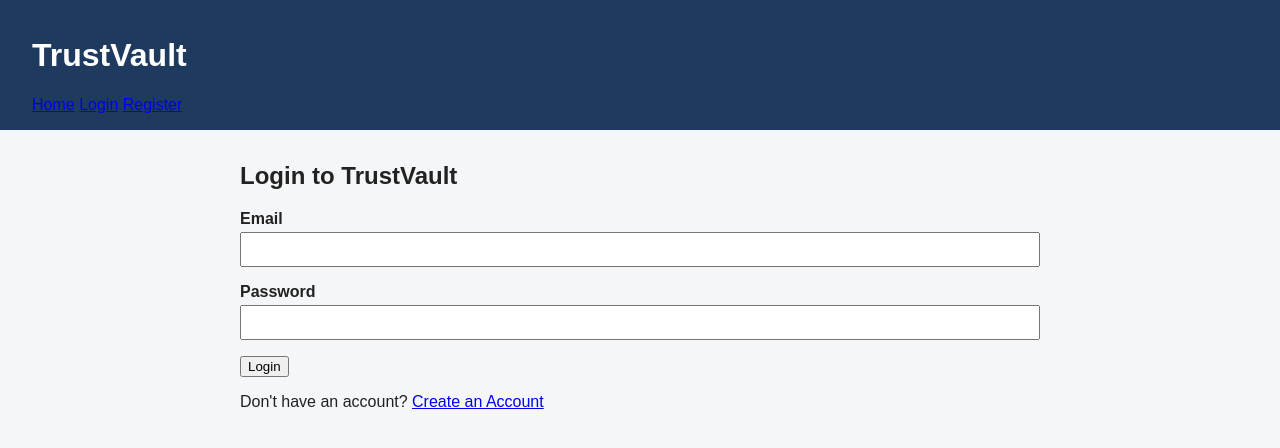
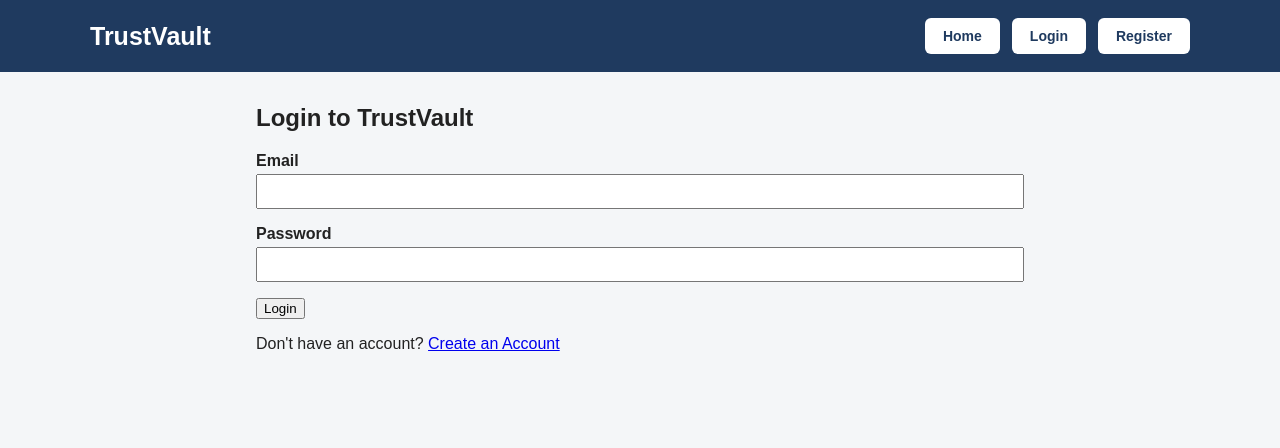
Before and after one commit to yadavallimaheswari3/TrustVault, a Flask app: page /login in a window 1280 px wide. Shown: the top 448 px of the page. Run offline with Flask 3, Linux system fonts and the light colour scheme.

Commit message:
Improve navigation and user role display

```diff
--- a/app/static/css/style.css
+++ b/app/static/css/style.css
@@ -1,14 +1,72 @@
- body {
+
+* {
+    box-sizing: border-box;
+}
+
+body {
     font-family: Arial, sans-serif;
     margin: 0;
     background: #f4f6f8;
     color: #222;
 }
 
-header {
+/* Navigation header */
+.site-header {
     background: #1f3a5f;
+    padding: 18px 35px;
+    border: none;
+    box-shadow: none;
+}
+
+.navbar {
+    max-width: 1100px;
+    margin: auto;
+    display: flex;
+    justify-content: space-between;
+    align-items: center;
+    flex-wrap: wrap;
+    gap: 15px;
+}
+
+.brand {
     color: white;
-    padding: 1rem 2rem;
+    font-size: 25px;
+    font-weight: bold;
+    text-decoration: none;
+}
+
+.nav-links {
+    display: flex;
+    align-items: center;
+    gap: 12px;
+    flex-wrap: wrap;
+}
+
+.nav-links a,
+.nav-button {
+    color: #1f3a5f;
+    background: white;
+    padding: 10px 18px;
+    border: none;
+    border-radius: 6px;
+    text-decoration: none;
+    font-size: 14px;
+    font-weight: bold;
+    cursor: pointer;
+}
+
+.nav-links a:hover,
+.nav-button:hover {
+    background: #dce8f5;
+}
+
+.welcome-text {
+    color: white;
+    font-size: 14px;
+}
+
+.logout-form {
+    margin: 0;
 }
 
 main {
@@ -57,6 +115,7 @@ main {
     border: 1px solid #c0392b;
 }
 
+/* Dashboard statistics */
 .dashboard-stats {
     display: grid;
     grid-template-columns: repeat(3, 1fr);
@@ -99,11 +158,7 @@ main {
     font-weight: bold;
 }
 
-@media (max-width: 600px) {
-    .dashboard-stats {
-        grid-template-columns: 1fr;
-    }
-}
+/* User role */
 .user-role {
     display: inline-block;
     margin-left: 8px;
@@ -114,6 +169,8 @@ main {
     font-size: 12px;
     font-weight: bold;
 }
+
+/* Audit table */
 .audit-table-container {
     width: 100%;
     overflow-x: auto;
@@ -145,6 +202,8 @@ main {
 .audit-table tr:hover {
     background: #f4f6f8;
 }
+
+/* Audit outcomes */
 .audit-outcome {
     display: inline-block;
     padding: 4px 10px;
@@ -167,3 +226,32 @@ main {
     background: #dbeafe;
     color: #1d4ed8;
 }
+
+/* Mobile layout */
+@media (max-width: 600px) {
+    .site-header {
+        padding: 15px;
+    }
+
+    .navbar {
+        flex-direction: column;
+        align-items: flex-start;
+    }
+
+    .nav-links {
+        width: 100%;
+    }
+
+    .dashboard-stats {
+        grid-template-columns: 1fr;
+    }
+}
+.user-role {
+    display: inline-block;
+    padding: 6px 12px;
+    border-radius: 12px;
+    background: #d9f2e1;
+    color: #216e39;
+    font-size: 12px;
+    font-weight: bold;
+}
--- a/app/templates/base.html
+++ b/app/templates/base.html
@@ -4,41 +4,90 @@
 <head>
     <meta charset="UTF-8">
     <meta name="viewport" content="width=device-width, initial-scale=1.0">
+
     <title>{% block title %}TrustVault{% endblock %}</title>
-    <link rel="stylesheet" href="{{ url_for('static', filename='css/style.css') }}">
+
+    <link rel="stylesheet"
+          href="{{ url_for('static', filename='css/style.css') }}">
 </head>
+
 <body>
-    <header>
-        <h1>TrustVault</h1>
 
-        <nav>
+    <header class="site-header">
+        <div class="navbar">
+
+            <a href="{{ url_for('main.index') }}" class="brand">
+                TrustVault
+            </a>
+
+            <nav class="nav-links">
+
                 <a href="{{ url_for('main.index') }}">Home</a>
 
                 {% if current_user.is_authenticated %}
-                <span>{{ current_user.email }}</span>
-<span class="user-role">{{ current_user.role|upper }}</span>
 
-                <form method="POST" action="{{ url_for('auth.logout') }}">
-                    <input type="hidden" name="csrf_token" value="{{ csrf_token() }}">
-                    <button type="submit">Logout</button>
+                    <span class="welcome-text">
+                        Hello, {{ current_user.email }}
+                    </span>
+
+                    <span class="user-role">
+                        {{ current_user.role|capitalize }}
+                    </span>
+
+                    <form action="{{ url_for('auth.logout') }}"
+                          method="POST"
+                          class="logout-form">
+
+                        <input type="hidden"
+                               name="csrf_token"
+                               value="{{ csrf_token() }}">
+
+                        <button type="submit" class="nav-button">
+                            Logout
+                        </button>
+
                     </form>
+
                 {% else %}
+
                     <a href="{{ url_for('auth.login') }}">Login</a>
+
                     <a href="{{ url_for('auth.register') }}">Register</a>
+
                 {% endif %}
+
             </nav>
+        </div>
     </header>
 
+
     <main>
+
         {% with messages = get_flashed_messages(with_categories=true) %}
+
+            {% if messages %}
+
                 {% for category, message in messages %}
-                <div class="flash flash-{{ category }}">{{ message }}</div>
+
+                    <div class="flash flash-{{ category }}">
+                        {{ message }}
+                    </div>
+
                 {% endfor %}
+
+            {% endif %}
+
         {% endwith %}
 
-        {% block content %}{% endblock %}
+
+        {% block content %}
+
+        {% endblock %}
+
     </main>
 
+
     <script src="{{ url_for('static', filename='js/main.js') }}"></script>
+
 </body>
 </html>
```
Lines whose indentation alone changed are shown as unchanged.
